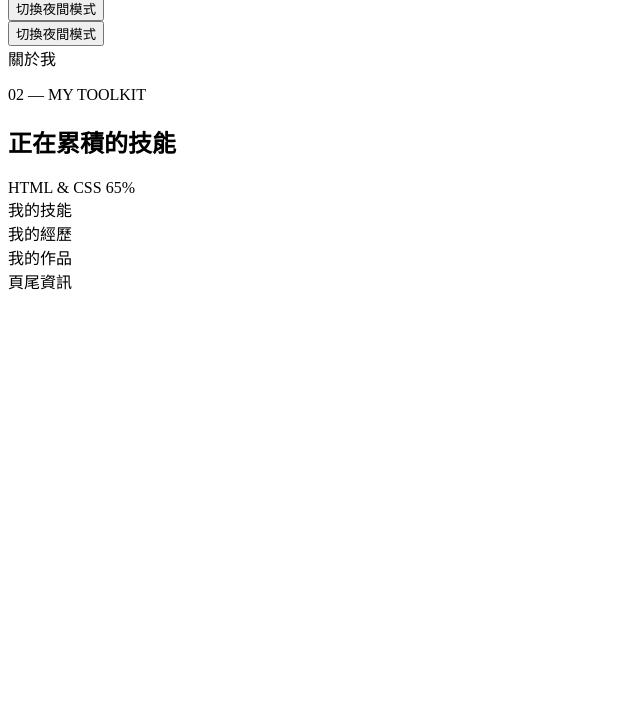
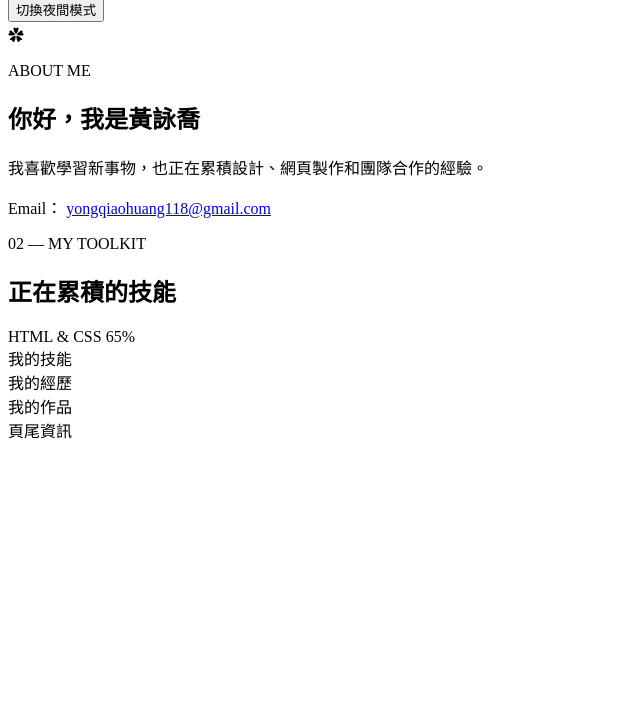
Before and after one commit to yongqiao05/personal-website, a plain HTML site: page index.html in a window 1280 px wide. Shown: the part 84-800 px from the top of the page, without its empty margins (0-640 px from the left). Drawn offline with Linux system fonts and the light colour scheme.

Commit message:
feat: add profile section

```diff
--- a/index.html
+++ b/index.html
@@ -7,7 +7,6 @@
   <!-- <link rel="stylesheet" href="style.css"> -->
 </head>
 <body>
-  <header>網站標題和導覽列</header>
   <header class="site-header">
   <a class="brand" href="#about">黃詠喬</a>
 
@@ -23,7 +22,18 @@
   <button id="theme-toggle" type="button">切換夜間模式</button>
 
   <main>
-    <section id="about">關於我</section>
+    <section id="about">
+  <div class="profile-mark" role="img" aria-label="個人示意圖">✿</div>
+
+  <p>ABOUT ME</p>
+  <h1>你好，我是黃詠喬</h1>
+  <p>我喜歡學習新事物，也正在累積設計、網頁製作和團隊合作的經驗。</p>
+
+  <p>
+    Email：
+    <a href="mailto:yongqiaohuang118@gmail.com">yongqiaohuang118@gmail.com</a>
+  </p>
+</section>
     <section id="skills">
   <p class="eyebrow">02 — MY TOOLKIT</p>
   <h2>正在累積的技能</h2>
```
